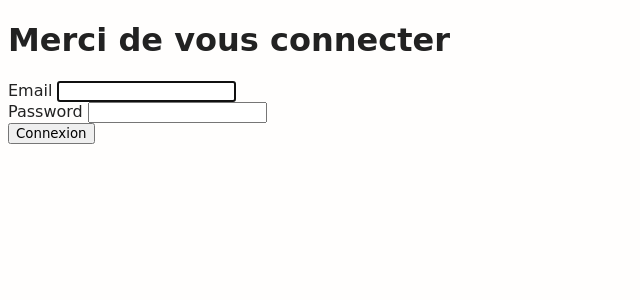
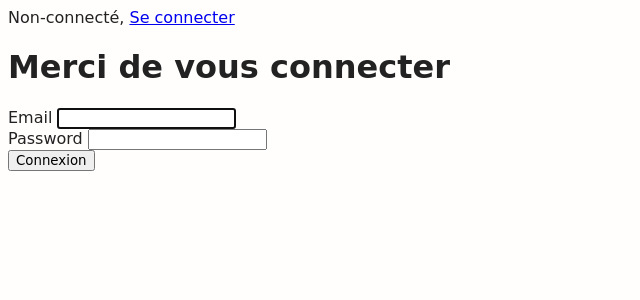
Before and after one commit to pbreteche/sf21w47, a Symfony app: template templates/security/login.html.twig in a window 1280 px wide. Shown: the top 300 px of the page, without its empty margins (0-640 px from the left). Run offline with Twig, Linux system fonts and the light colour scheme; the template is opened without the code that fills it, so the values that code supplies are empty; some libraries are stand-ins or nearby versions.

Commit message:
Add login/logout banner to every pages

```diff
--- a/templates/base.html.twig
+++ b/templates/base.html.twig
@@ -20,6 +20,13 @@
         {% endblock %}
     </head>
     <body>
+    <div class="mb-3">
+    {% if app.user %}
+        Connecté en tant que {{ app.user.userIdentifier }}, <a href="{{ path('app_security_logout') }}">Se déconnecter</a>
+        {% else %}
+        Non-connecté, <a href="{{ path('app_security_login') }}">Se connecter</a>
+    {% endif %}
+    </div>
         {# read and display all flash messages #}
         {% for label, messages in app.flashes %}
             {% for message in messages %}
--- a/templates/security/login.html.twig
+++ b/templates/security/login.html.twig
@@ -6,12 +6,6 @@
 <form method="post">
     {% if error %}
         <div class="alert alert-danger">{{ error.messageKey|trans(error.messageData, 'security') }}</div>
-    {% endif %}
-
-    {% if app.user %}
-        <div class="mb-3">
-            You are logged in as {{ app.user.userIdentifier }}, <a href="{{ path('app_security_logout') }}">Se déconnecter</a>
-        </div>
     {% endif %}
 
     <h1 class="h3 mb-3 font-weight-normal">Merci de vous connecter</h1>
```
